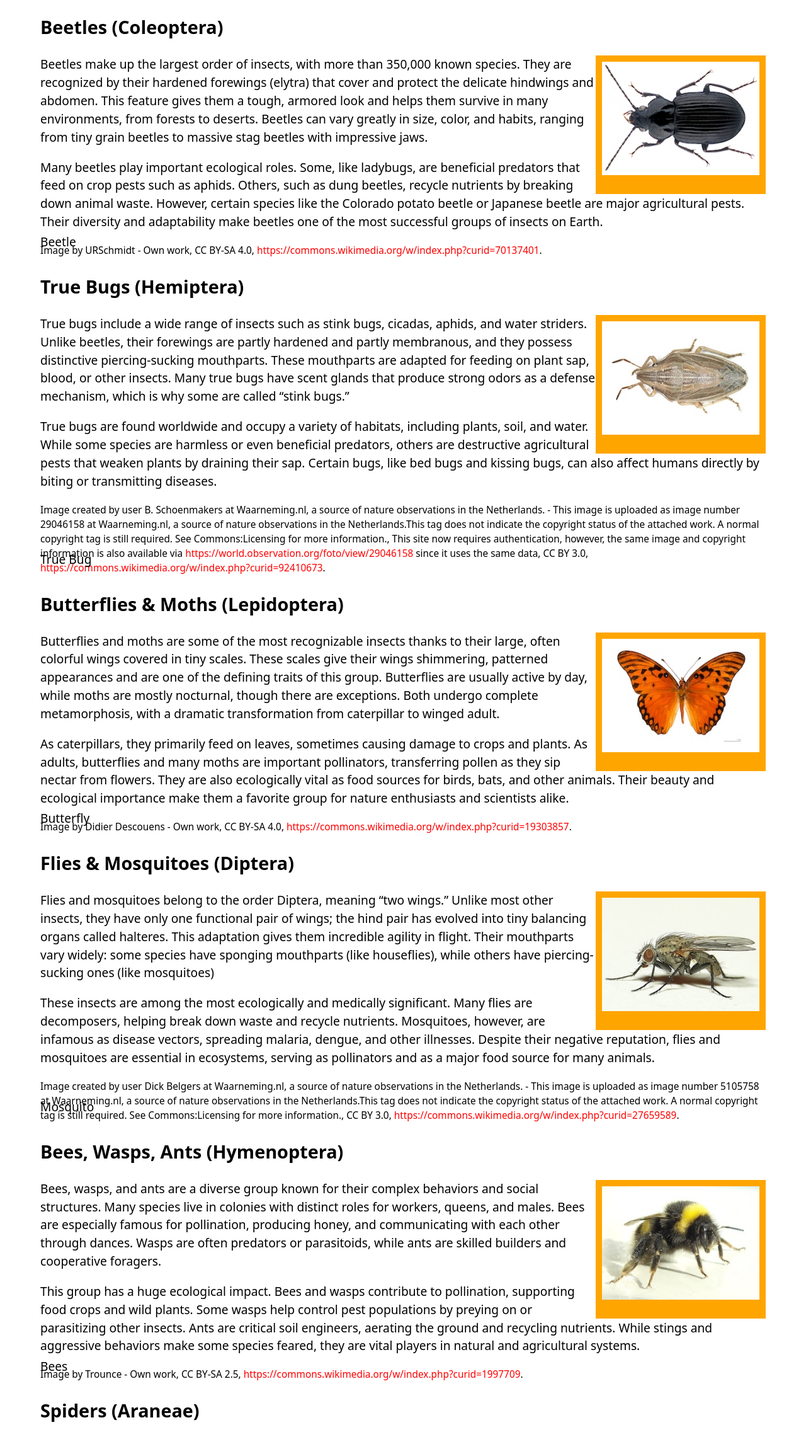
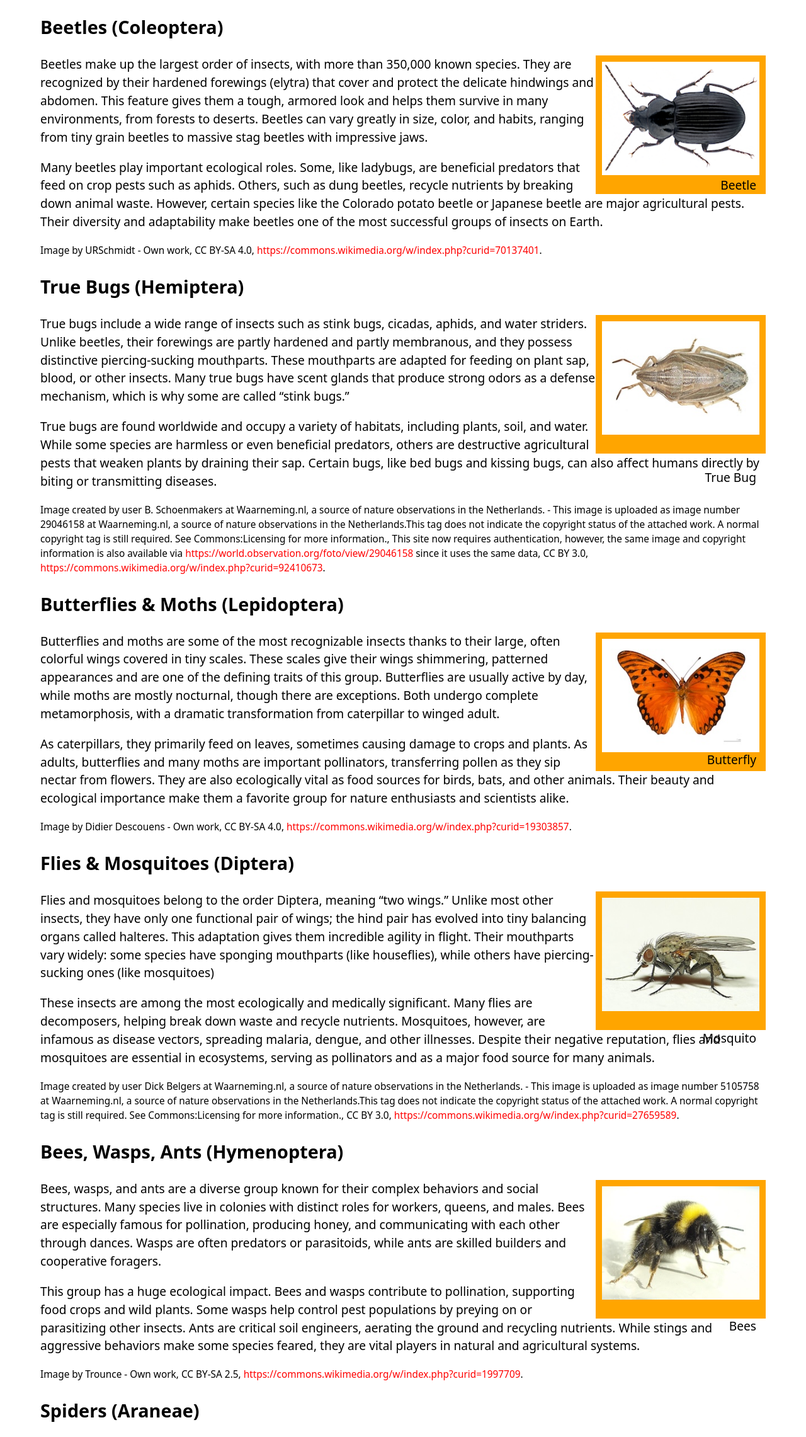
Before and after one commit to ErikM56/ErikM56.github.io, a plain HTML site: page Assin2/Index.html in a window 1280 px wide. Shown: the part 463-2744 px from the top of the page at 63% size. Drawn offline with Linux system fonts and the light colour scheme.

Commit message:
finished alignment
Finished aligning the subtitles to the images

```diff
--- a/Assin2/Index.html
+++ b/Assin2/Index.html
@@ -37,9 +37,9 @@
     <main>
       <section id="beetles">
         <h2>Beetles (Coleoptera)</h2>
-        <div class="container">
+        <div class="beetles_container">
             <img src="beetle.png" alt="Image failed to load">
-            <div class="bottom-right">Beetle</div>
+            <div class="beetles_subtitle">Beetle</div>
 
         <p>
           Beetles make up the largest order of insects, with more than
@@ -69,9 +69,9 @@
       </section>
       <section id="true_bugs">
         <h2>True Bugs (Hemiptera)</h2>
-        <div class="container">
+        <div class="true_bugs_container">
             <img src="true_bug.jpg" alt="Image failed to load">
-            <div class="bottom-right">True Bug</div>
+            <div class="true_bugs_subtitle">True Bug</div>
 
         <p>
           True bugs include a wide range of insects such as stink bugs,
@@ -112,9 +112,9 @@
       </section>
       <section id="butterflies_moths">
         <h2>Butterflies & Moths (Lepidoptera)</h2>
-        <div class="container">
+        <div class="butterflies_container">
             <img src="butterfly.jpg" alt="Image failed to load">
-            <div class="bottom-right">Butterfly</div>
+            <div class="butterflies_subtitle">Butterfly</div>
 
         <p>
           Butterflies and moths are some of the most recognizable insects
@@ -145,9 +145,9 @@
       </section>
       <section id="flies_mosquitos">
         <h2>Flies & Mosquitoes (Diptera)</h2>
-        <div class="container">
+        <div class="mosquito_container">
             <img src="mosquito.jpg" alt="Image failed to load">
-            <div class="bottom-right">Mosquito</div>
+            <div class="mosquito_subtitles">Mosquito</div>
 
         <p>
           Flies and mosquitoes belong to the order Diptera, meaning “two
@@ -185,9 +185,9 @@
 
       <section id="bees_wasps_ants">
         <h2>Bees, Wasps, Ants (Hymenoptera)</h2>
-        <div class="container">
+        <div class="bees_container">
             <img src="bee.jpg" alt="Image failed to load">
-            <div class="bottom-right">Bees</div>
+            <div class="bees_subtitle">Bees</div>
 
         <p>
           Bees, wasps, and ants are a diverse group known for their complex
@@ -220,9 +220,9 @@
       <section id="spiders">
         <h2>Spiders (Araneae)</h2>
 
-        <div class="container">
+        <div class="spider_container">
             <img src="spider.jpg" alt="Image failed to load">
-            <div class="bottom-right">Spiders</div>
+            <div class="spider_subtitle">Spiders</div>
 
         <p>
           Spiders are arachnids, not insects, and are easily distinguished by
--- a/Assin2/style.css
+++ b/Assin2/style.css
@@ -99,17 +99,96 @@ img {
     float: right;
 }
 
-.container {
+.spider_container {
   position: relative;
   text-align: right;
   color: black;
 }
 
-/* Bottom left text */
-.bottom-right {
+
+.spider_subtitle {
   position: absolute;
-bottom: 10px;
+  bottom: 74px;
+  right: 15px;
+
 }
+
+
+.bees_container {
+  position: relative;
+  text-align: right;
+  color: black;
+}
+
+
+.bees_subtitle {
+  position: absolute;
+  bottom: 74px;
+  right: 15px;
+
+}
+
+.mosquito_container {
+  position: relative;
+  text-align: right;
+  color: black;
+}
+
+
+.mosquito_subtitles {
+  position: absolute;
+  bottom: 119px;
+  right: 15px;
+
+}
+
+.butterflies_container {
+  position: relative;
+  text-align: right;
+  color: black;
+}
+
+
+.butterflies_subtitle {
+  position: absolute;
+  bottom: 103px;
+  right: 15px;
+
+}
+
+.true_bugs_container {
+  position: relative;
+  text-align: right;
+  color: black;
+}
+
+
+.true_bugs_subtitle {
+  position: absolute;
+  bottom: 140px;
+  right: 15px;
+
+}
+
+.beetles_container {
+  position: relative;
+  text-align: right;
+  color: black;
+}
+
+
+.beetles_subtitle {
+  position: absolute;
+  bottom: 100px;
+  right: 15px;
+
+}
+
+
+
+
+
+
 
 p {
     position: left;
```
